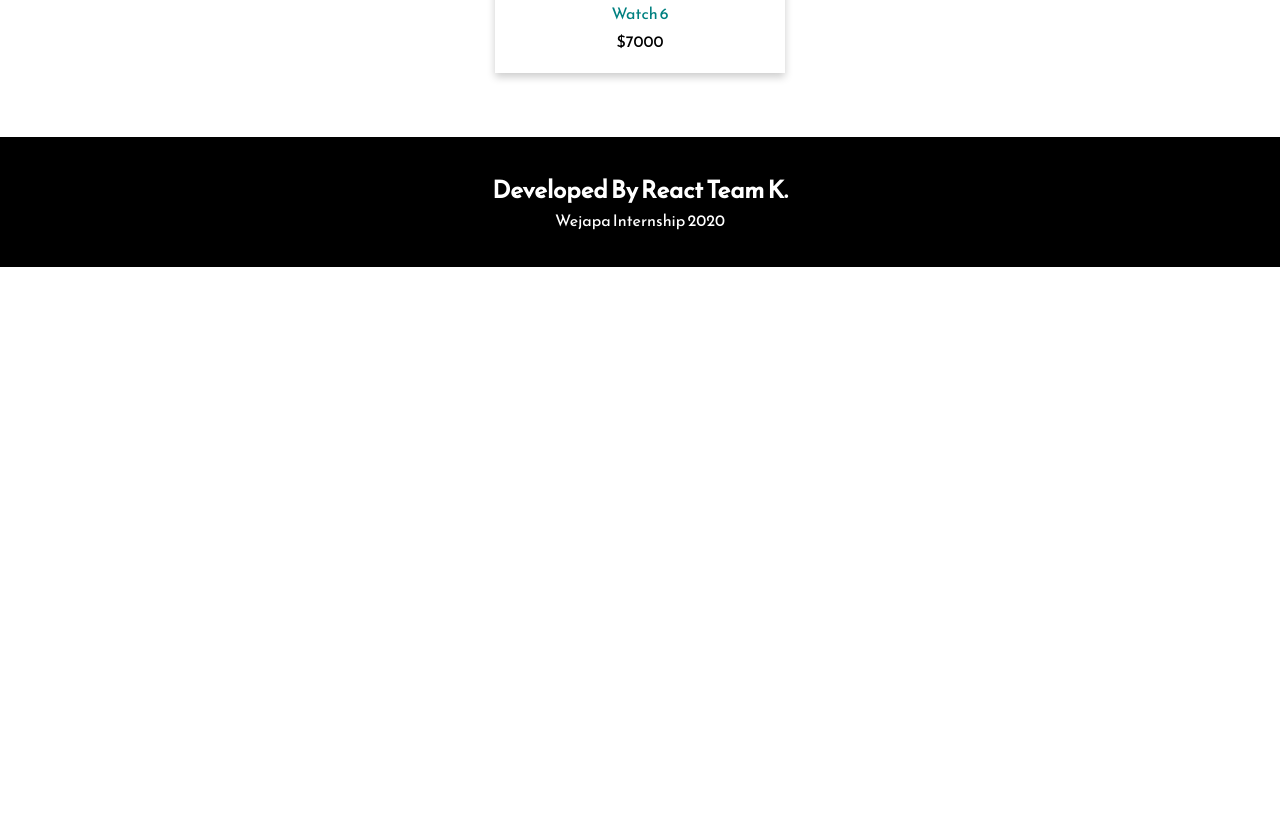
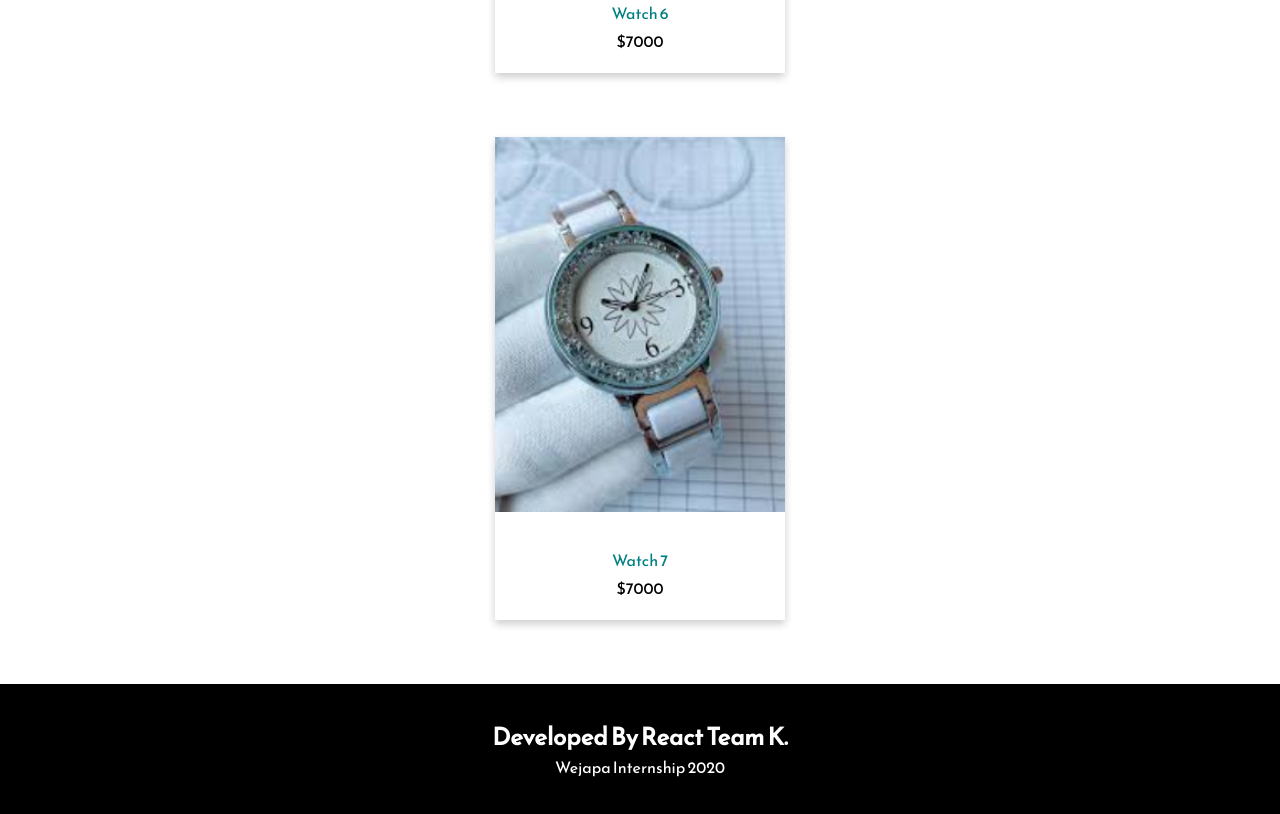
Before and after one commit to ReenyDavidson/E-commerce, a React (Create React App) app: page / in a window 1280 px wide. Shown: the part 4080-4894 px from the top of the page. Before the commit the page ends 4347 px from the top, so only its background shows below. Built offline with nearby package versions, Linux system fonts and the light colour scheme.

Commit message:
Update Data.js

```diff
--- a/src/components/Data.js
+++ b/src/components/Data.js
@@ -73,6 +73,18 @@ export const storeProducts = [
     count: 0,
     total: 0,
   },
+  {
+    id: 7,
+    title: "Watch 7",
+    img: require("../images/watch7.jpg"),
+    price: 7000,
+    company: "RD",
+    info:
+      "Lorem ipsum dolor s quis nostrud exercitatio onsequat. Duis aute irure dolor in reprehenderit in voluptate velit Excepteur sint occaecat cupidatat non proident, sunt in culpa qui officia deserunt mollit anim id est laborum.",
+    inCart: false,
+    count: 0,
+    total: 0,
+  },
 ];
 
 export const detailProduct = {
```
